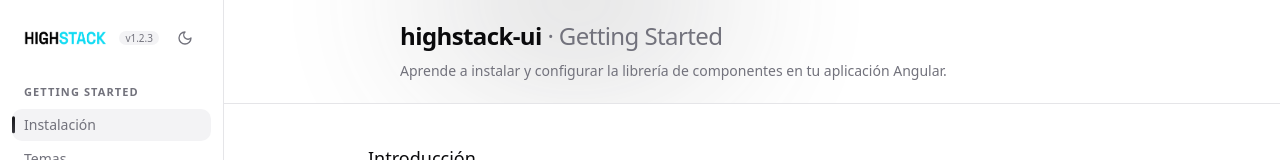
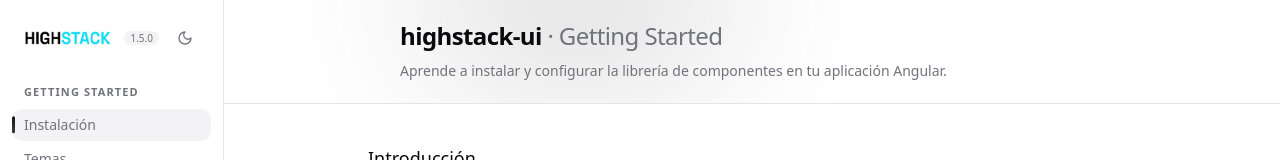
Before and after one commit to Highstack-Labs/highstack-ui, an Angular app: page /installation in a window 1280 px wide. Shown: the top 160 px of the page. Built offline with nearby package versions, Linux system fonts and the light colour scheme.

Commit message:
fix(shell): update version to 1.5.0

```diff
--- a/src/app/shell/shell.ts
+++ b/src/app/shell/shell.ts
@@ -19,7 +19,7 @@
   protected readonly pageNav = inject(PageNavService);
   protected readonly theme = inject(ThemeService);
 
-  protected readonly version = 'v1.2.3';
+  protected readonly version = '1.5.0';
 
   protected readonly gettingStarted: NavItem[] = [
     { label: 'Instalación', route: '/installation' },
```
